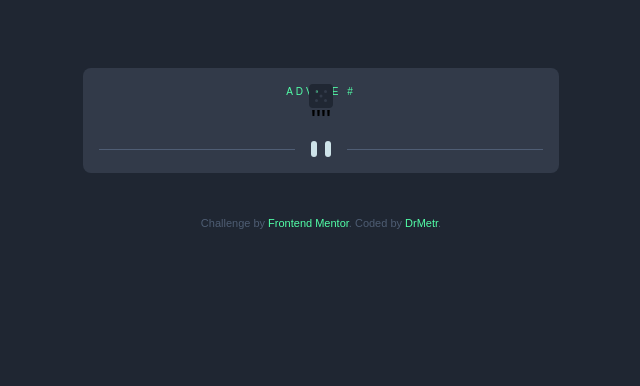
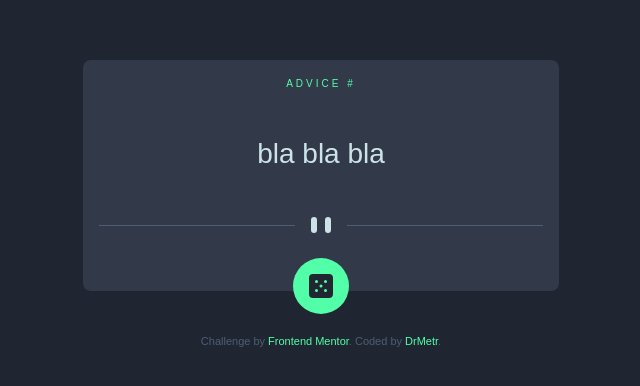
Before and after one commit to DrMetr/Advice-generator-app-challenge, a plain HTML site: page index.html in a window 1280 px wide. Shown: the part 132-518 px from the top of the page, without its empty margins (319-959 px from the left). Drawn offline with nearby package versions, Linux system fonts and the light colour scheme.

Commit message:
layout done, waiting for the advice site to be fixed

```diff
--- a/index.html
+++ b/index.html
@@ -18,19 +18,22 @@
     <script src="https://cdn.tailwindcss.com"></script>
     <script src="tailwind.config.js"></script>
 </head>
-<body class="bg-BlackBlue flex flex-col items-center p-[1rem] md:p-[25vh] text-[28px] font-Manrop relative">
+<body class="bg-BlackBlue flex flex-col items-center p-[1rem] pt-[20vh] md:p-[24vh] text-[28px] font-Manrop">
 
-  <div class="advice_card flex flex-col bg-DarkBlue rounded-lg p-[1rem] mb-[1lh] items-center">
+  <div class="advice_card flex flex-col bg-DarkBlue rounded-lg p-[1rem] mb-[1lh] items-center relative min-w-[300px] md:max-w-[50vw]">
     <div class="advice_number text-Mint text-[10px] tracking-[3px]"> ADVICE #<!-- Advice ID goes here --></div>
+    <p class="advice_p font-medium text-White m-[1lh]">bla bla bla</p>
 
-  "<!-- Advice text goes here -->"
-  <picture>
-    <source srcset="images/pattern-divider-desktop.svg" media="(min-width: 400px)">
-    <source srcset="images/pattern-divider-mobile.svg">
-    <img src="images/pattern-divider-mobile.svg">
-  </picture>
+    <picture>
+      <source srcset="images/pattern-divider-desktop.svg" media="(min-width: 400px)">
+      <source srcset="images/pattern-divider-mobile.svg">
+      <img src="images/pattern-divider-mobile.svg">
+    </picture>
+    <br>
 
-  <img src="images/icon-dice.svg" class="absolute">
+    <div class="absolute rounded-full bg-Mint p-4 bottom-[-10%] hover:drop-shadow-xl">
+      <img src="images/icon-dice.svg">
+    </div>
   </div>
 
   <footer class="attribution">
--- a/tailwind.config.js
+++ b/tailwind.config.js
@@ -3,7 +3,7 @@ tailwind.config = {
     theme: {
       extend: {
         colors: {
-            PaleBlue: 'hsl(193, 38%, 86%)',
+            White: 'hsl(193, 38%, 86%)',
             Mint: 'hsl(150, 100%, 66%)',
             GrayBlue: 'hsl(217, 19%, 38%)',
             DarkBlue: 'hsl(217, 19%, 24%)',
```
